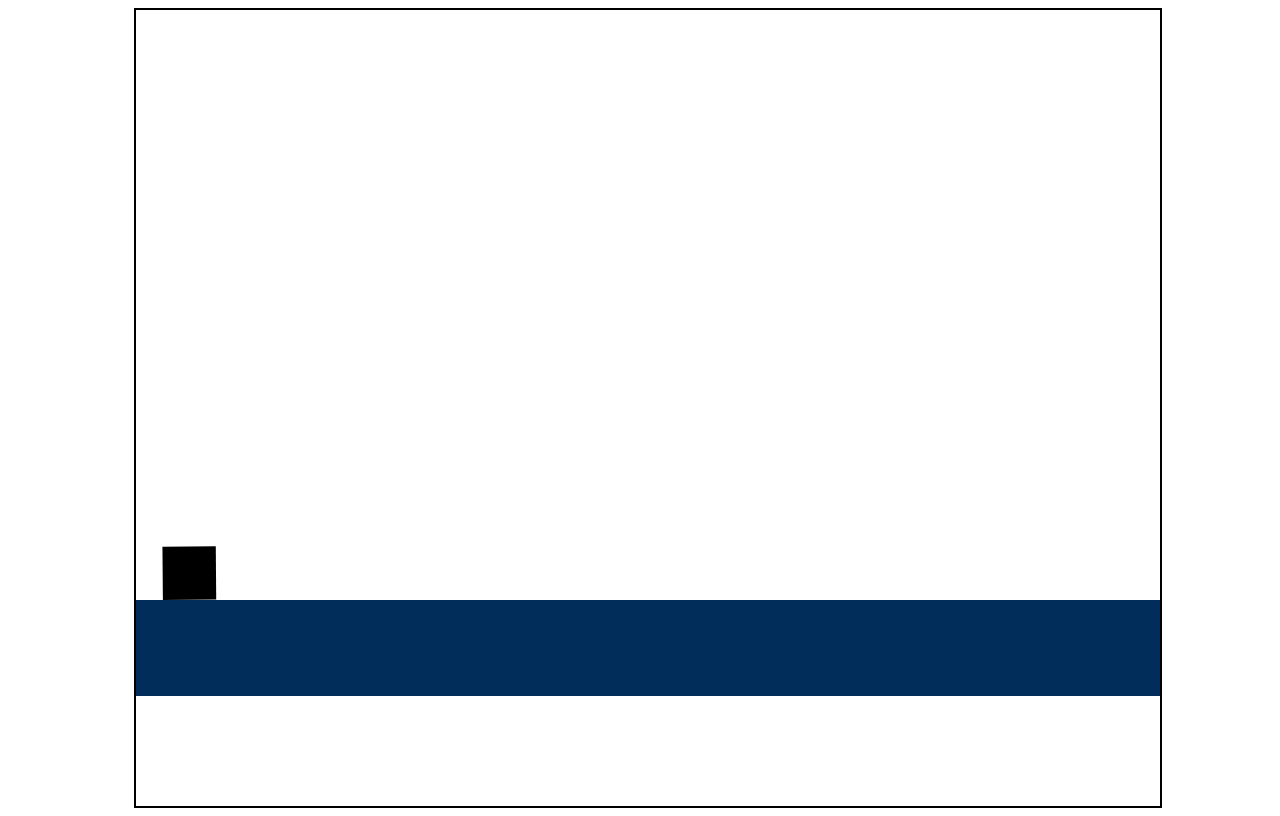
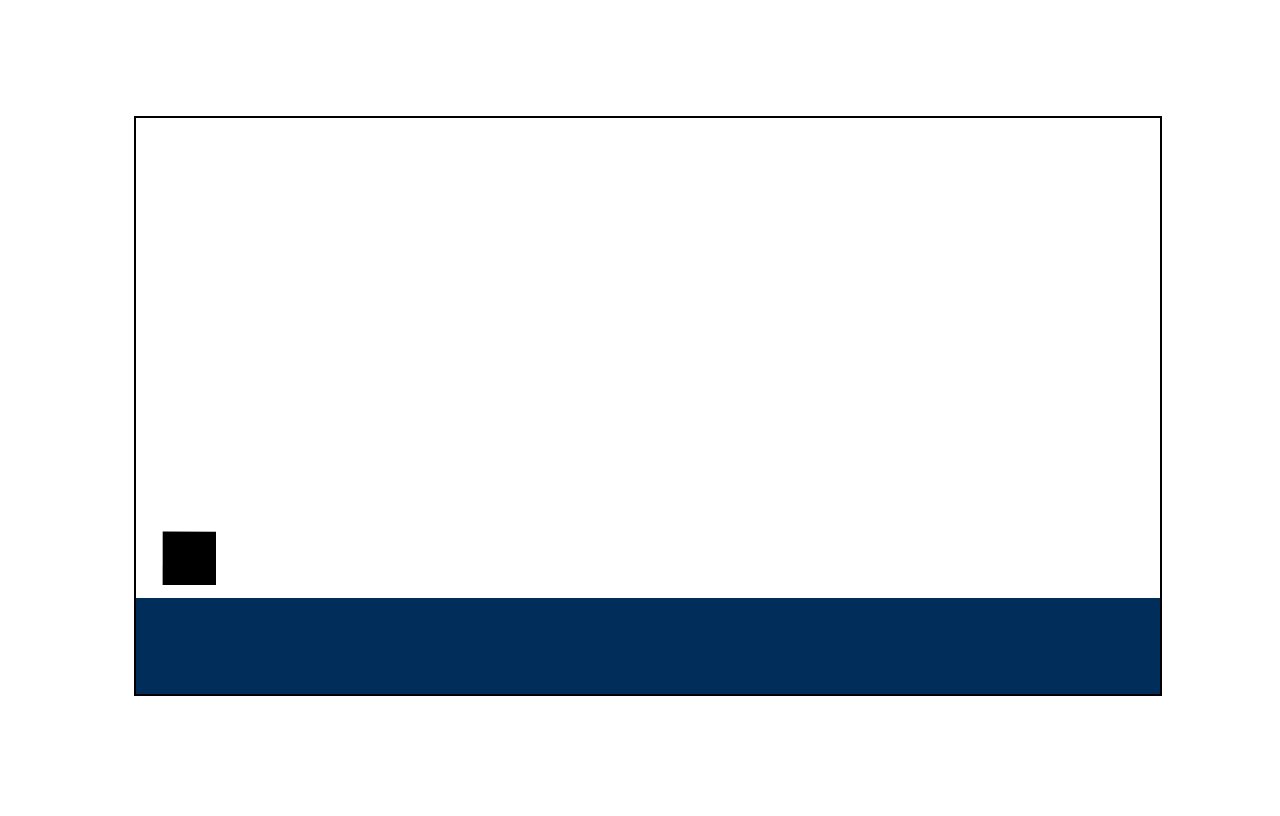
Before and after one commit to montidg/physics-test, a SvelteKit app: page / in a window 1280 px wide. Built offline with nearby package versions, Linux system fonts and the light colour scheme.

Commit message:
bounce physics

```diff
--- a/src/routes/+page.svelte
+++ b/src/routes/+page.svelte
@@ -6,60 +6,140 @@
 
 <script>
     let rect = {
-        w: 100,
-        h: 100,
+        width: 100,
+        height: 100,
         x: 100,
         y: 100,
-        r: 25,
-        xv: 0,
-        yv: 0,
-        rv: 0
+        rotation: 25,
+
+        _radians: 0,
+
+        _xVel: 0,
+        _yVel: 0,
+        _rVel: 0,
+
+        _len: 0,
+        _leftLen: 0,
+        _rightLen: 0,
+        _minLen: 0,
+        _strLen: 0,
+
+        _bottom: 0
+    };
+
+    let stage = {
+        w: 1
     };
 
     let floor = {
         y: 900
     };
 
-    let lengthStraight = 0;
+    function ground(obj, surface) {
+        if (surface) {
+            obj._yVel *= -1.5;
+            obj.y = floor.y - obj._bottom + obj.y;
+        }
+
+        let factor = ((obj._leftLen > obj._rightLen) ? 1 : -1);
+        factor *= (obj._strLen  / obj.height);
+        factor *= (surface) ? 0.05 : 0.02;
+
+        obj._rVel += factor;
+
+        return obj;
+    }
+
+    function collide(obj) {
+
+        obj._bottom = obj.y + (obj._len * obj.height);
+
+        obj = ground(obj, (obj._bottom >= floor.y) );
+
+        return obj;
+    }
+
+    function length(obj) {
+        obj._radians = obj.rotation/180 * Math.PI;
+
+        obj._len = Math.max(
+            Math.abs(Math.sin(obj._radians + Math.PI / 4)),
+            Math.abs(Math.sin(obj._radians - Math.PI / 4))
+        ) / Math.sqrt(2);
+
+        obj._leftLen = Math.abs(Math.sin(obj._radians + Math.PI / 4));
+        obj._rightLen = Math.abs(Math.sin(obj._radians - Math.PI / 4));
+
+        obj._minLen= Math.min(
+            obj._leftLen,
+            obj._rightLen
+        ) / Math.sqrt(2);
+
+        obj._strLen = (obj._len * obj.height) + obj._minLen * obj.height;
+
+        return obj;
+    }
+
+    function vel(obj) {
+        obj._yVel += 0.04;
+
+        obj._rVel *= 0.99;
+        obj._yVel *= 0.995;
+        obj._xVel *= 0.995;
+
+        obj.x += obj._xVel;
+        obj.y += obj._yVel;
+        obj.rotation += obj._rVel;
+
+        return obj;
+    }
 
     function main() {
-        rect.yv += 0.1;
-        rect.y += rect.yv;
-        rect.r += rect.rv;
+        rect = vel(rect);
+        rect = length(rect);
+        rect = collide(rect);
+    }
 
-        let length = Math.max(
-            Math.abs(Math.sin(rect.r/180 * Math.PI + Math.PI / 4)),
-            Math.abs(Math.sin(rect.r/180 * Math.PI - Math.PI / 4))
-        ) / Math.sqrt(2);
+    function clickFunc(e) {
+        let off = (e.offsetX / (stage.w / 1920) - rect.x - (rect._len)) / -20;
+        console.log(rect._strLen);
+        rect._yVel += -5;
+        rect._rVel += off;
+        rect._xVel += off;
+    }
 
-        let lengthA = Math.abs(Math.sin(rect.r/180 * Math.PI + Math.PI / 4));
-        let lengthB = Math.abs(Math.sin(rect.r/180 * Math.PI - Math.PI / 4));
+    function downFunc(e) {
 
-        let lengthMin = Math.min(
-            lengthA,
-            lengthB
-        ) / Math.sqrt(2);
+    }
 
-        let bottom = rect.y + (length * rect.h);
+    function upFunc(e) {
 
-        if (bottom >= floor.y) {
-            rect.yv = 0;
-            rect.y = floor.y - bottom + rect.y;
-
-            lengthStraight = (length * rect.h) + lengthMin * rect.h;
-
-            if (lengthA > lengthB) {
-                rect.rv -= (1 - (lengthStraight / rect.h))
-            } else {
-                rect.rv += (1 - (lengthStraight / rect.h));
-            }
-        }
     }
 
     setInterval(main,0);
 </script>
 
-<svg width="80vw" height="auto" viewBox="0 0 1920 1080">
-    <path fill="rgb(0,45,90)" d="M 0 900 h 1920 v 180 h -1920 Z"/>
-    <rect width={rect.w} height={rect.h} transform='translate({rect.x - rect.w/2},{rect.y - rect.h/2}) rotate({rect.r} {rect.w / 2} {rect.h / 2})'></rect>
-</svg>
+<div width="80vw" height="45vw" bind:clientWidth={stage.w} >
+    <svg width="80vw" height="45vw" viewBox="0 0 1920 1080">
+        <path fill="rgb(0,45,90)" d="M 0 900 h 1920 v 180 h -1920 Z"/>
+        <!-- svelte-ignore a11y-click-events-have-key-events -->
+        <rect
+            on:click={clickFunc}
+            on:mousedown={downFunc}
+            on:mouseup={upFunc}
+            width={rect.width}
+            height={rect.height}
+            transform='
+                translate(
+                    {rect.x - rect.width/2},
+                    {rect.y - rect.height/2}
+                )
+                rotate(
+                    {rect.rotation}
+                    {rect.width / 2}
+                    {rect.height / 2}
+                )
+            '>
+        </rect>
+    </svg>
+</div>
```
